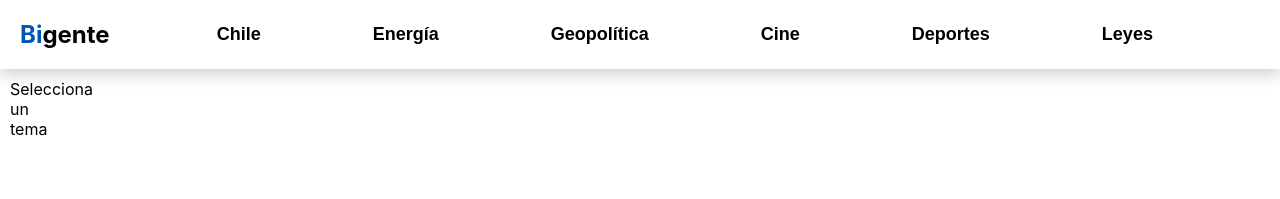
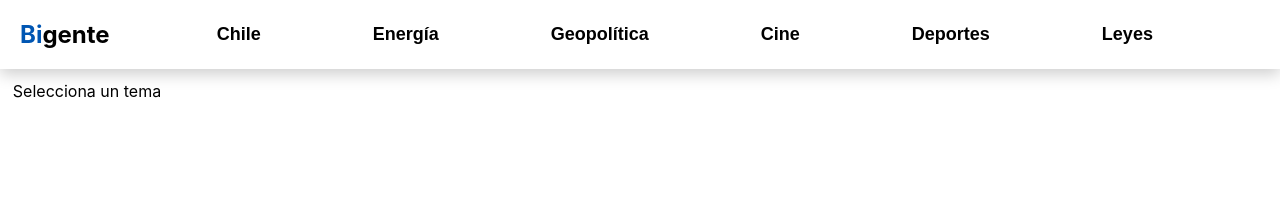
Before and after one commit to joaquinlzs/Bigente_v3, a React (Create React App) app: page / in a window 1280 px wide. Shown: the top 199 px of the page. Built offline with nearby package versions, Linux system fonts and the light colour scheme.

Commit message:
change card size in container

```diff
--- a/src/styles/Card.css
+++ b/src/styles/Card.css
@@ -19,8 +19,6 @@
 }
 
 .card {
-    /*width: 230px;
-    height: 170px; */
     padding: 12px;
     border: black;
     background-color: white;
@@ -30,9 +28,9 @@
     position: relative;
 }
 
-.card:hover {
-    border: 2px solid black; /* Cambia el borde al color deseado al pasar el mouse */
-}
+/*.card:hover {
+    border: 1px solid black;
+}*/
 
 .title {
     color: black;
@@ -99,19 +97,19 @@
 }
 
 .card-small {
-    grid-column: span 6; /* Tamaño pequeño para la tarjeta */
-    grid-row: span 5;
+    grid-column: span 1; /* Tamaño pequeño para la tarjeta */
+    grid-row: span 1;
     /* Otros estilos para las tarjetas pequeñas */
 }
 
 .card-medium {
-    grid-column: span 8; /* Tamaño mediano para la tarjeta */
-    grid-row: span 5;
+    grid-column: span 2; /* Tamaño mediano para la tarjeta */
+    grid-row: span 1;
     /* Otros estilos para las tarjetas medianas */
 }
 
 .card-large {
-    grid-column: span 14; /* Tamaño grande para la tarjeta */
-    grid-row: span 5;
+    grid-column: span 2; /* Tamaño grande para la tarjeta */
+    grid-row: span 2;
     /* Otros estilos para las tarjetas grandes */
 }
--- a/src/styles/Cardcontainer.css
+++ b/src/styles/Cardcontainer.css
@@ -1,12 +1,11 @@
 .cardscontainer {
+    justify-content: center;
+    padding: 12px;
+
     display: grid;
-    gap: 10px;
-    justify-content: center;
-    padding: 10px;
-    grid-auto-flow: row; /* Cambia el flujo automático a vertical */
-
-    /* Utiliza minmax para establecer un tamaño fijo de las filas y columnas en píxeles */
-    grid-template-rows: repeat(auto-fill, minmax(15px, 1fr)); /* Filas de altura mínima de 200px */
-    grid-template-columns: repeat(auto-fill, minmax(15px, 1fr)); /* Columnas de ancho mínimo de 200px */
-
+    grid-auto-flow: dense;
+    gap: 8px;
+    /*grid-template-rows: repeat(auto-fill, 150px);*/
+    grid-template-columns: repeat(auto-fill, 150px);
+    grid-template-rows: repeat(5, 150px);
 }
```
